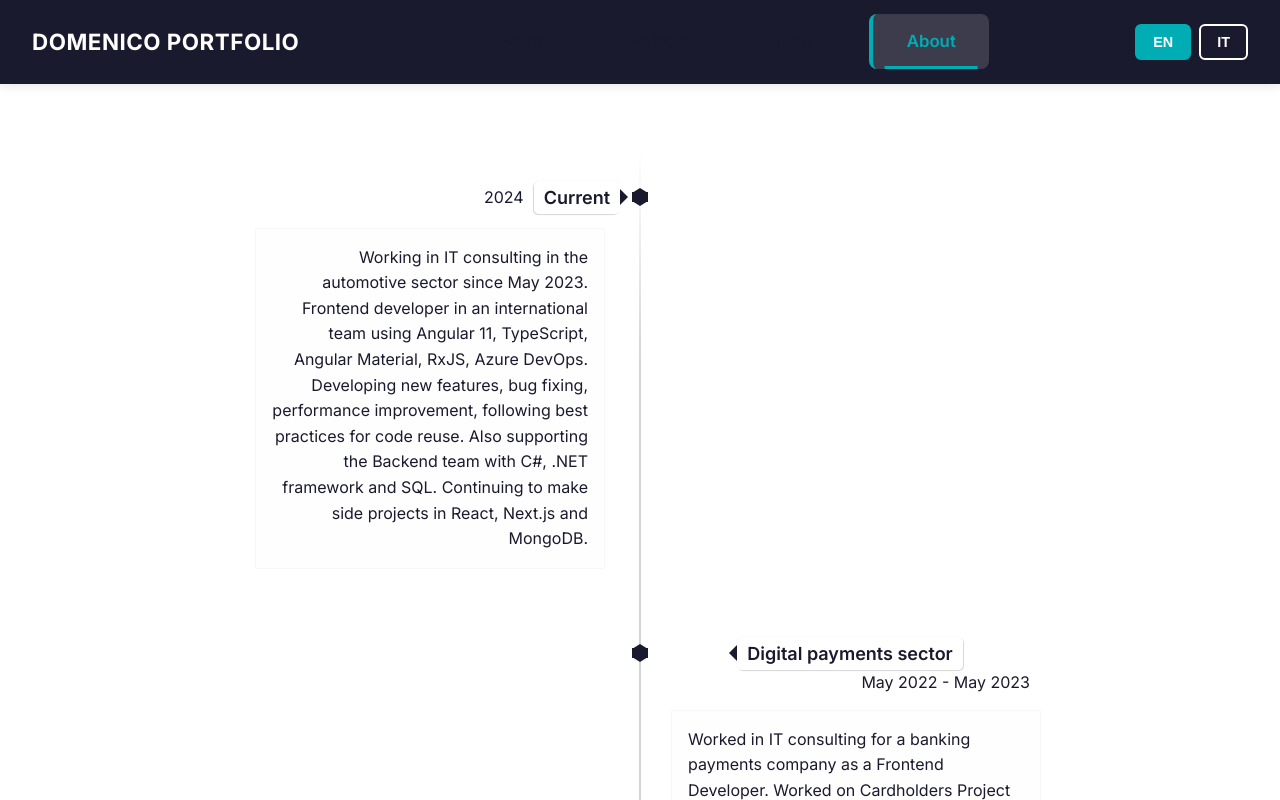
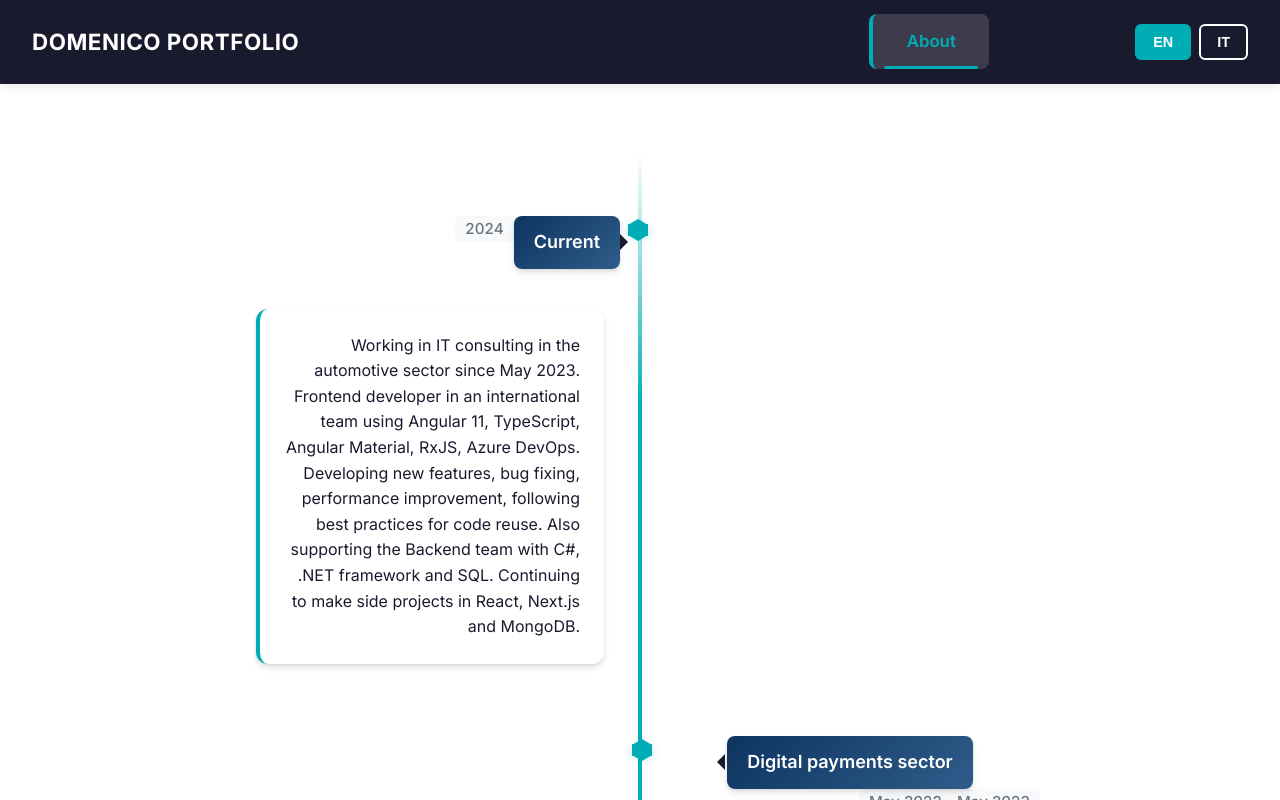
Before and after one commit to Mimmofalena/domenico-portfolio, a React (Create React App) app: page /domenico-portfolio/about in a window 1280 px wide. Shown: the top 800 px of the page. Built offline with nearby package versions, Linux system fonts and the light colour scheme.

Commit message:
Complete portfolio restyling with modern professional design
Co-authored-by: Mimmofalena <70837839+Mimmofalena@users.noreply.github.com>

```diff
--- a/src/App.module.css
+++ b/src/App.module.css
@@ -1,8 +1,11 @@
 .app {
-  /* background-image: linear-gradient(180deg, #003049, #2b6d99); */
-  background-color: white;
+  background-color: var(--primary-color-bg);
   background-repeat: no-repeat;
   min-height: 100vh;
   display: flex;
   flex-direction: column;
 }
+
+.main {
+  flex: 1;
+}
--- a/src/components/About/About.module.css
+++ b/src/components/About/About.module.css
@@ -1,6 +1,34 @@
 .container {
   background-color: var(--primary-color-bg);
   padding: 2rem 0;
+}
+
+.title {
+  text-align: center;
+  margin: 3rem 0 2rem;
+  font-size: 2.5rem;
+  font-weight: 700;
+  color: var(--primary-color-font);
+}
+
+.text {
+  margin-bottom: 1.5rem;
+  padding: 1.5rem;
+  background: var(--section-bg);
+  border-radius: var(--border-radius);
+  border-left: 4px solid var(--highlight-color);
+  line-height: 1.8;
+  color: var(--primary-color-font);
+  font-size: 1.05rem;
+  list-style: none;
+}
+
+.text:before {
+  content: "✓ ";
+  color: var(--highlight-color);
+  font-weight: bold;
+  font-size: 1.2rem;
+  margin-right: 0.5rem;
 }
 
 .grid {
--- a/src/components/About/Timeline.module.css
+++ b/src/components/About/Timeline.module.css
@@ -5,10 +5,11 @@
   height: 35px;
   width: 60px;
   font-size: 22px;
-  background: #f0f0f0;
-  color: #3c3c3c;
+  background: var(--highlight-color);
+  color: var(--secondary-color-font);
   position: relative;
   margin-top: 15px;
+  box-shadow: 0 2px 8px rgba(0, 173, 181, 0.3);
 }
 
 .hexa:before {
@@ -17,7 +18,7 @@
   left: 0;
   width: 0;
   height: 0;
-  border-bottom: 15px solid #f0f0f0;
+  border-bottom: 15px solid var(--highlight-color);
   border-left: 30px solid transparent;
   border-right: 30px solid transparent;
   top: -15px;
@@ -31,16 +32,19 @@
   height: 0;
   border-left: 30px solid transparent;
   border-right: 30px solid transparent;
-  border-top: 15px solid #f0f0f0;
+  border-top: 15px solid var(--highlight-color);
   bottom: -15px;
 }
 
 .timeline {
   position: relative;
-  padding: 0;
+  padding: 2rem 0;
   width: 100%;
   margin-top: 20px;
   list-style-type: none;
+  max-width: 1200px;
+  margin-left: auto;
+  margin-right: auto;
 }
 
 .timeline:before {
@@ -49,52 +53,17 @@
   top: 0;
   content: " ";
   display: block;
-  width: 2px;
+  width: 4px;
   height: 100%;
-  margin-left: -1px;
-  background: rgb(213, 213, 213);
-  background: -moz-linear-gradient(
-    top,
-    rgba(213, 213, 213, 0) 0%,
-    rgb(213, 213, 213) 8%,
-    rgb(213, 213, 213) 92%,
-    rgba(213, 213, 213, 0) 100%
+  margin-left: -2px;
+  background: linear-gradient(
+    180deg,
+    rgba(0, 173, 181, 0) 0%,
+    var(--highlight-color) 8%,
+    var(--highlight-color) 92%,
+    rgba(0, 173, 181, 0) 100%
   );
-  background: -webkit-gradient(
-    linear,
-    left top,
-    left bottom,
-    color-stop(0%, rgba(30, 87, 153, 1)),
-    color-stop(100%, rgba(125, 185, 232, 1))
-  );
-  background: -webkit-linear-gradient(
-    top,
-    rgba(213, 213, 213, 0) 0%,
-    rgb(213, 213, 213) 8%,
-    rgb(213, 213, 213) 92%,
-    rgba(213, 213, 213, 0) 100%
-  );
-  background: -o-linear-gradient(
-    top,
-    rgba(213, 213, 213, 0) 0%,
-    rgb(213, 213, 213) 8%,
-    rgb(213, 213, 213) 92%,
-    rgba(213, 213, 213, 0) 100%
-  );
-  background: -ms-linear-gradient(
-    top,
-    rgba(213, 213, 213, 0) 0%,
-    rgb(213, 213, 213) 8%,
-    rgb(213, 213, 213) 92%,
-    rgba(213, 213, 213, 0) 100%
-  );
-  background: linear-gradient(
-    to bottom,
-    rgba(213, 213, 213, 0) 0%,
-    rgb(213, 213, 213) 8%,
-    rgb(213, 213, 213) 92%,
-    rgba(213, 213, 213, 0) 100%
-  );
+  border-radius: 2px;
   z-index: 5;
 }
 
@@ -103,10 +72,10 @@
 }
 
 .timeline .hexa {
-  width: 16px;
-  height: 10px;
+  width: 20px;
+  height: 12px;
   position: absolute;
-  background: var(--secondary-color-bg);
+  background: var(--highlight-color);
   z-index: 5;
   left: 0;
   right: 0;
@@ -117,17 +86,17 @@
 }
 
 .timeline .hexa:before {
-  border-bottom: 5px solid var(--secondary-color-bg);
-  border-left-width: 8px;
-  border-right-width: 8px;
-  top: -4px;
+  border-bottom: 6px solid var(--highlight-color);
+  border-left-width: 10px;
+  border-right-width: 10px;
+  top: -5px;
 }
 
 .timeline .hexa:after {
-  border-left-width: 8px;
-  border-right-width: 8px;
-  border-top: 5px solid var(--secondary-color-bg);
-  bottom: -4px;
+  border-left-width: 10px;
+  border-right-width: 10px;
+  border-top: 6px solid var(--highlight-color);
+  bottom: -5px;
 }
 
 .direction-l,
@@ -140,17 +109,21 @@
 .flag-wrapper {
   text-align: center;
   position: relative;
+  margin-bottom: 1rem;
 }
 
 .flag {
   position: relative;
-  display: inline;
-  background: rgb(255, 255, 255);
+  display: inline-block;
+  background: linear-gradient(135deg, var(--accent-color) 0%, var(--accent-color-light) 100%);
+  color: var(--secondary-color-font);
   font-weight: 600;
+  font-size: 1.1rem;
   z-index: 15;
-  padding: 6px 10px;
-  text-align: left;
-  border-radius: 5px;
+  padding: 12px 20px;
+  text-align: center;
+  border-radius: 8px;
+  box-shadow: var(--card-shadow);
 }
 
 .direction-l .flag:after,
@@ -158,70 +131,46 @@
   content: "";
   position: absolute;
   left: 50%;
-  top: -15px;
+  top: -10px;
   height: 0;
   width: 0;
-  margin-left: -8px;
+  margin-left: -10px;
   border: solid transparent;
-  border-bottom-color: rgb(255, 255, 255);
-  border-width: 8px;
+  border-bottom-color: var(--accent-color);
+  border-width: 10px;
   pointer-events: none;
-}
-
-.direction-l .flag {
-  -webkit-box-shadow: -1px 1px 1px rgba(0, 0, 0, 0.15),
-    0 0 1px rgba(0, 0, 0, 0.15);
-  -moz-box-shadow: -1px 1px 1px rgba(0, 0, 0, 0.15), 0 0 1px rgba(0, 0, 0, 0.15);
-  box-shadow: -1px 1px 1px rgba(0, 0, 0, 0.15), 0 0 1px rgba(0, 0, 0, 0.15);
-}
-
-.direction-r .flag {
-  -webkit-box-shadow: 1px 1px 1px rgba(0, 0, 0, 0.15),
-    0 0 1px rgba(0, 0, 0, 0.15);
-  -moz-box-shadow: 1px 1px 1px rgba(0, 0, 0, 0.15), 0 0 1px rgba(0, 0, 0, 0.15);
-  box-shadow: 1px 1px 1px rgba(0, 0, 0, 0.15), 0 0 1px rgba(0, 0, 0, 0.15);
 }
 
 .time-wrapper {
   display: block;
   position: relative;
-  margin: 4px 0 0 0;
+  margin: 0.75rem 0;
   z-index: 14;
   line-height: 1em;
   color: var(--primary-color-font);
 }
 
-.direction-l .time-wrapper {
-  float: none;
-}
-
-.direction-r .time-wrapper {
-  float: none;
-}
-
 .time {
-  background: var(--primary-color-bg);
+  background: var(--section-bg);
   display: inline-block;
-  padding: 8px;
+  padding: 8px 16px;
+  border-radius: 6px;
+  font-weight: 500;
+  color: var(--text-gray);
+  font-size: 0.95rem;
 }
 
 .desc {
   position: relative;
-  margin: 1em 0 0 0;
-  padding: 1em;
-  background: rgb(254, 254, 254);
-  -webkit-box-shadow: 0 0 1px rgba(0, 0, 0, 0.2);
-  -moz-box-shadow: 0 0 1px rgba(0, 0, 0, 0.2);
-  box-shadow: 0 0 1px rgba(0, 0, 0, 0.2);
+  margin: 1.5em 1em 0 1em;
+  padding: 1.5em;
+  background: var(--primary-color-bg);
+  border-radius: var(--border-radius);
+  box-shadow: var(--card-shadow);
   z-index: 15;
-}
-
-.direction-l .desc,
-.direction-r .desc {
-  position: relative;
-  margin: 1em 1em 0 1em;
-  padding: 1em;
-  z-index: 15;
+  line-height: 1.6;
+  color: var(--primary-color-font);
+  border-left: 4px solid var(--highlight-color);
 }
 
 @media (min-width: 768px) {
--- a/src/components/PageContent/PageContent.module.css
+++ b/src/components/PageContent/PageContent.module.css
@@ -1,53 +1,4 @@
 .container {
-  /* padding: 0 1rem; */
   height: 100%;
+  background: var(--primary-color-bg);
 }
-.imgContainer {
-  /* padding: 1rem; */
-  position: relative;
-}
-.imgContainer > img {
-  border-radius: 10px;
-}
-
-.typewriter {
-  position: absolute;
-  font-size: 18px;
-  top: 10%;
-  left: 30%;
-
-  color: rgb(214 223 227);
-  letter-spacing: 0.08em;
-  text-align: center;
-  /* padding: 1rem; */
-}
-
-@media screen and (min-width: 620px) {
-  .typewriter {
-    font-size: 32px;
-  }
-}
-/* large tablet & small laptop styles */
-
-@media screen and (min-width: 960px) {
-  .typewriter {
-    padding: 1rem;
-    font-size: 32px;
-  }
-
-  .imgContainer {
-    padding: 1rem;
-  }
-}
-/* desktop styles */
-
-@media screen and (min-width: 1200px) {
-  .typewriter {
-    padding: 1rem;
-    font-size: 64px;
-  }
-
-  /* .imgContainer {
-    padding: 1rem;
-  } */
-}
--- a/src/components/Welcome/Welcome.js
+++ b/src/components/Welcome/Welcome.js
@@ -2,38 +2,34 @@ import React from "react";
 import TypeWriter from "typewriter-effect";
 import { motion } from "framer-motion";
 import classes from "./Welcome.module.css";
-import Card from "../../utils/Card";
 import { useLanguage } from "../../contexts/LanguageContext";
 
 const Welcome = () => {
   const { t } = useLanguage();
   return (
     <div className={classes.container}>
-      <Card>
-        <div className={classes.container}>
       <motion.div
-            initial={{ opacity: 0, translateX: "-100%" }}
-            animate={{ opacity: 1, translateX: 0 }}
-            transition={{ duration: 1 }}
+        initial={{ opacity: 0, translateY: 30 }}
+        animate={{ opacity: 1, translateY: 0 }}
+        transition={{ duration: 0.8 }}
+        className={classes.heroContent}
       >
-            <div className={classes.imgContainer}>
-              <h2 className={classes.typewriter}>
+        <h1 className={classes.typewriter}>
           <TypeWriter
             key={t("welcome.typewriter1")}
-                  onInit={(typewriter) => {
-                    typewriter
-                      .typeString(t("welcome.typewriter1"))
-                      .pauseFor(100)
-                      .deleteAll()
-                      .typeString(t("welcome.typewriter2"))
-                      .start();
+            options={{
+              strings: [
+                t("welcome.typewriter1"),
+                t("welcome.typewriter2"),
+              ],
+              autoStart: true,
+              loop: true,
+              deleteSpeed: 50,
+              delay: 80,
             }}
           />
-              </h2>
-            </div>
+        </h1>
       </motion.div>
-        </div>
-      </Card>
     </div>
   );
 };
--- a/src/components/Welcome/Welcome.module.css
+++ b/src/components/Welcome/Welcome.module.css
@@ -1,32 +1,50 @@
 .container {
   text-align: center;
-  padding: 2rem 1rem;
+  padding: 3rem 1rem;
+  background: linear-gradient(135deg, rgba(15, 52, 96, 0.05) 0%, rgba(0, 173, 181, 0.05) 100%);
+  min-height: 300px;
+  display: flex;
+  align-items: center;
+  justify-content: center;
+}
+
+.heroContent {
+  max-width: 900px;
+  margin: 0 auto;
 }
 
 .typewriter {
-  font-size: 1.8rem;
-  font-weight: 600;
+  font-size: 2rem;
+  font-weight: 700;
   color: var(--primary-color-font);
-  min-height: 60px;
+  min-height: 120px;
   display: flex;
   align-items: center;
   justify-content: center;
   line-height: 1.4;
+  margin: 0;
 }
 
 @media screen and (min-width: 768px) {
-  .typewriter {
-    font-size: 2.5rem;
-    min-height: 80px;
+  .container {
+    padding: 4rem 2rem;
+    min-height: 350px;
   }
 
-  .container {
-    padding: 3rem 2rem;
+  .typewriter {
+    font-size: 3rem;
+    min-height: 150px;
   }
 }
 
 @media screen and (min-width: 1200px) {
+  .container {
+    padding: 5rem 2rem;
+    min-height: 400px;
+  }
+
   .typewriter {
-    font-size: 3rem;
+    font-size: 3.5rem;
+    min-height: 180px;
   }
 }
--- a/src/index.css
+++ b/src/index.css
@@ -4,6 +4,10 @@
   text-decoration: none;
   box-sizing: border-box;
   outline: none;
+}
+
+html {
+  scroll-behavior: smooth;
 }
 
 /* #root {
```
Also changed, not shown: src/components/Carousel/CarouselComponent.js (+20 -13 lines), src/components/Projects/Projects.module.css (+66 -16 lines). Lines whose indentation alone changed are shown as unchanged.
